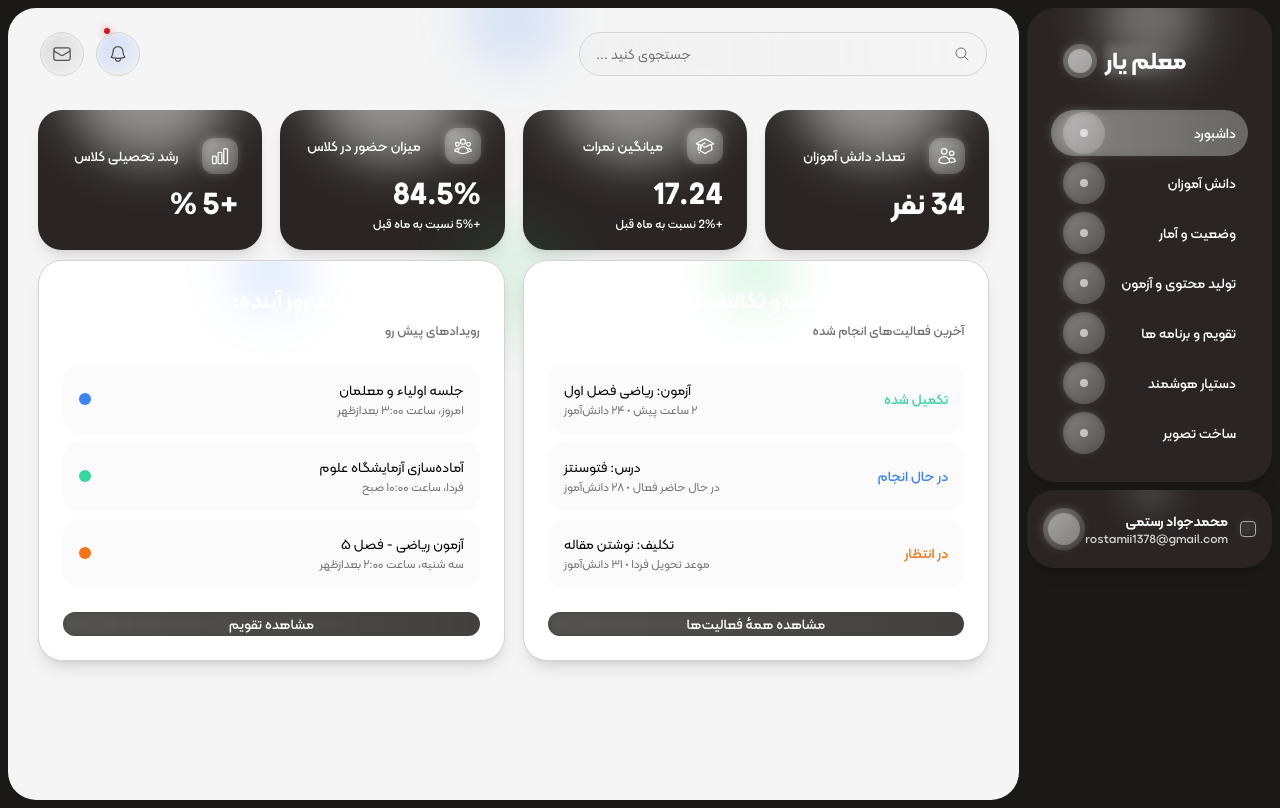
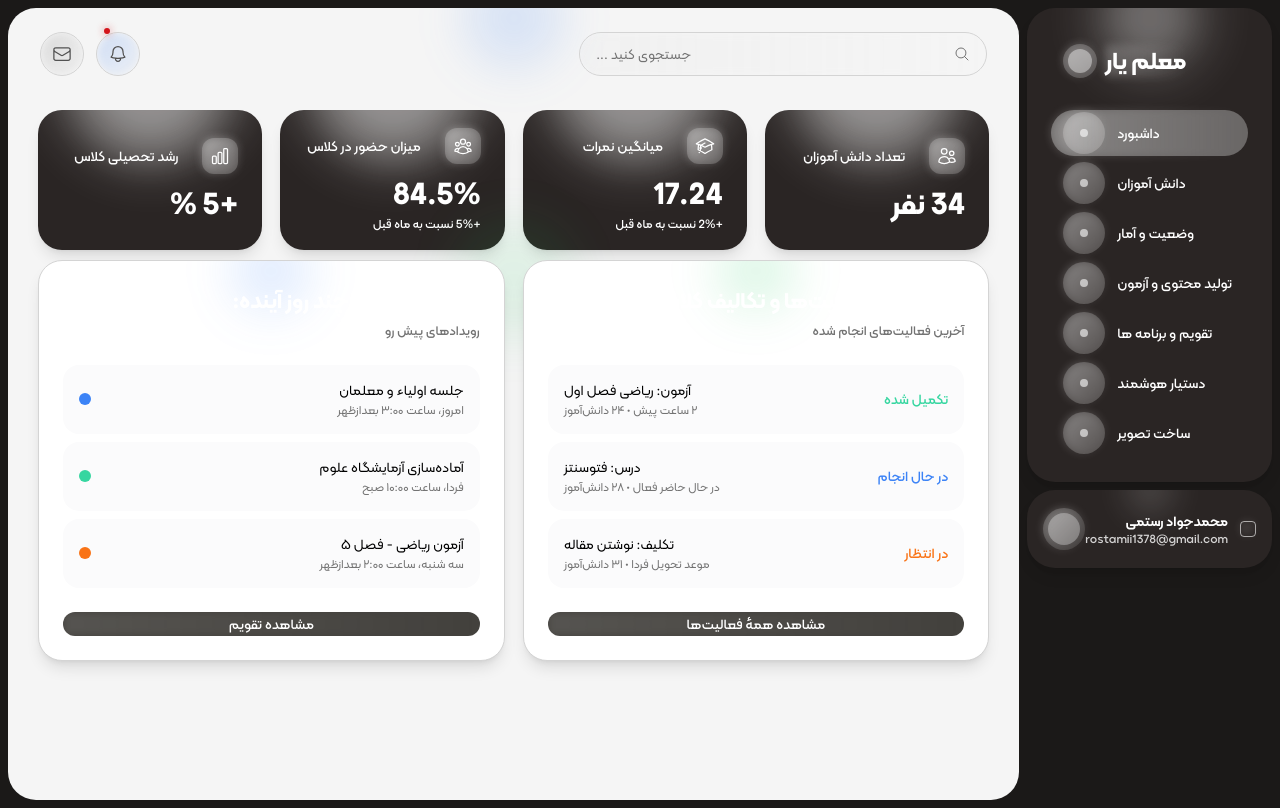
Before and after one commit to JavadRostami3/newProject, a React (Vite) app: page / in a window 1280 px wide. Built offline with nearby package versions, Linux system fonts and the light colour scheme.

Commit message:
Refactor: Improve UI alignment and centering in App.jsx
Co-authored-by: rostamii1378pv <rostamii1378pv@gmail.com>

```diff
--- a/src/App.jsx
+++ b/src/App.jsx
@@ -86,12 +86,12 @@ export default function App() {
                 ['دستیار هوشمند'],
                 ['ساخت تصویر'],
               ].map(([label], idx) => (
-                <div key={idx} className={`h-[46px] rounded-full flex items-center justify-between px-3 cursor-pointer transition-all duration-200 hover:bg-white/10 relative ${idx===0 ? 'bg-white/30' : ''}`}>
+                <div key={idx} className={`h-[46px] rounded-full flex items-center justify-end gap-3 px-3 cursor-pointer transition-all duration-200 hover:bg-white/10 relative ${idx===0 ? 'bg-white/30' : ''}`}>
                   {idx === 0 && (
                     <div className="absolute inset-0 rounded-full bg-gradient-to-r from-white/20 to-transparent blur-sm"></div>
                   )}
                   <span className="text-white text-sm font-medium relative z-10">{label}</span>
-                  <div className="w-[42px] h-[42px] rounded-full bg-white/20 flex items-center justify-center relative">
+                  <div className="w-[42px] h-[42px] rounded-full bg-white/20 grid place-items-center relative">
                     <div className="absolute inset-0 rounded-full bg-gradient-to-br from-white/30 to-transparent blur-sm"></div>
                     <div className="w-2 h-2 rounded-full bg-white/60 relative z-10"></div>
                   </div>
```
